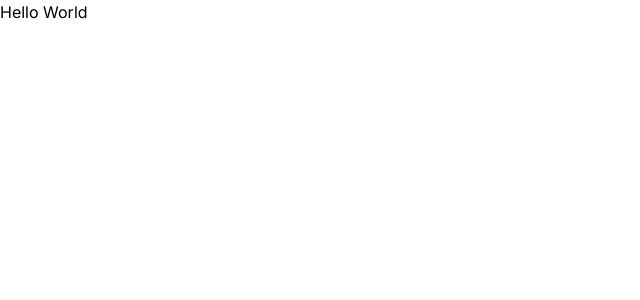
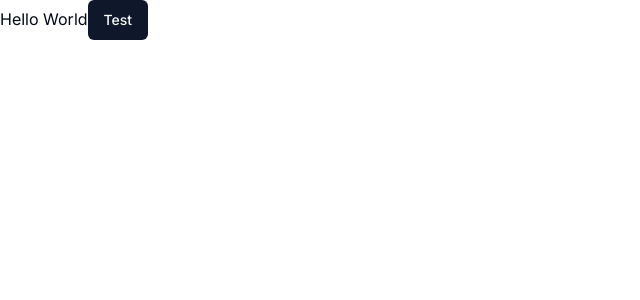
Before and after one commit to bedirhanyildirim/fsmvu.com, a Next.js app: page / in a window 1280 px wide. Shown: the top 300 px of the page, without its empty margins (0-640 px from the left). Built offline with nearby package versions, Linux system fonts and the light colour scheme.

Commit message:
feat: shadcn ui added

```diff
--- a/app/globals.css
+++ b/app/globals.css
@@ -1,3 +1,76 @@
 @tailwind base;
 @tailwind components;
 @tailwind utilities;
+
+@layer base {
+  :root {
+    --background: 0 0% 100%;
+    --foreground: 222.2 84% 4.9%;
+
+    --card: 0 0% 100%;
+    --card-foreground: 222.2 84% 4.9%;
+
+    --popover: 0 0% 100%;
+    --popover-foreground: 222.2 84% 4.9%;
+
+    --primary: 222.2 47.4% 11.2%;
+    --primary-foreground: 210 40% 98%;
+
+    --secondary: 210 40% 96.1%;
+    --secondary-foreground: 222.2 47.4% 11.2%;
+
+    --muted: 210 40% 96.1%;
+    --muted-foreground: 215.4 16.3% 46.9%;
+
+    --accent: 210 40% 96.1%;
+    --accent-foreground: 222.2 47.4% 11.2%;
+
+    --destructive: 0 84.2% 60.2%;
+    --destructive-foreground: 210 40% 98%;
+
+    --border: 214.3 31.8% 91.4%;
+    --input: 214.3 31.8% 91.4%;
+    --ring: 222.2 84% 4.9%;
+
+    --radius: 0.5rem;
+  }
+
+  .dark {
+    --background: 222.2 84% 4.9%;
+    --foreground: 210 40% 98%;
+
+    --card: 222.2 84% 4.9%;
+    --card-foreground: 210 40% 98%;
+
+    --popover: 222.2 84% 4.9%;
+    --popover-foreground: 210 40% 98%;
+
+    --primary: 210 40% 98%;
+    --primary-foreground: 222.2 47.4% 11.2%;
+
+    --secondary: 217.2 32.6% 17.5%;
+    --secondary-foreground: 210 40% 98%;
+
+    --muted: 217.2 32.6% 17.5%;
+    --muted-foreground: 215 20.2% 65.1%;
+
+    --accent: 217.2 32.6% 17.5%;
+    --accent-foreground: 210 40% 98%;
+
+    --destructive: 0 62.8% 30.6%;
+    --destructive-foreground: 210 40% 98%;
+
+    --border: 217.2 32.6% 17.5%;
+    --input: 217.2 32.6% 17.5%;
+    --ring: 212.7 26.8% 83.9%;
+  }
+}
+
+@layer base {
+  * {
+    @apply border-border;
+  }
+  body {
+    @apply bg-background text-foreground;
+  }
+}
--- a/app/page.tsx
+++ b/app/page.tsx
@@ -1,3 +1,10 @@
+import { Button } from "@/components/ui/button";
+
 export default function Home() {
-  return <div>Hello World</div>;
+  return (
+    <div>
+      Hello World
+      <Button>Test</Button>
+    </div>
+  );
 }
--- /dev/null
+++ b/components/ui/button.tsx
@@ -0,0 +1,56 @@
+import * as React from "react"
+import { Slot } from "@radix-ui/react-slot"
+import { cva, type VariantProps } from "class-variance-authority"
+
+import { cn } from "@/lib/utils"
+
+const buttonVariants = cva(
+  "inline-flex items-center justify-center whitespace-nowrap rounded-md text-sm font-medium ring-offset-background transition-colors focus-visible:outline-none focus-visible:ring-2 focus-visible:ring-ring focus-visible:ring-offset-2 disabled:pointer-events-none disabled:opacity-50",
+  {
+    variants: {
+      variant: {
+        default: "bg-primary text-primary-foreground hover:bg-primary/90",
+        destructive:
+          "bg-destructive text-destructive-foreground hover:bg-destructive/90",
+        outline:
+          "border border-input bg-background hover:bg-accent hover:text-accent-foreground",
+        secondary:
+          "bg-secondary text-secondary-foreground hover:bg-secondary/80",
+        ghost: "hover:bg-accent hover:text-accent-foreground",
+        link: "text-primary underline-offset-4 hover:underline",
+      },
+      size: {
+        default: "h-10 px-4 py-2",
+        sm: "h-9 rounded-md px-3",
+        lg: "h-11 rounded-md px-8",
+        icon: "h-10 w-10",
+      },
+    },
+    defaultVariants: {
+      variant: "default",
+      size: "default",
+    },
+  }
+)
+
+export interface ButtonProps
+  extends React.ButtonHTMLAttributes<HTMLButtonElement>,
+    VariantProps<typeof buttonVariants> {
+  asChild?: boolean
+}
+
+const Button = React.forwardRef<HTMLButtonElement, ButtonProps>(
+  ({ className, variant, size, asChild = false, ...props }, ref) => {
+    const Comp = asChild ? Slot : "button"
+    return (
+      <Comp
+        className={cn(buttonVariants({ variant, size, className }))}
+        ref={ref}
+        {...props}
+      />
+    )
+  }
+)
+Button.displayName = "Button"
+
+export { Button, buttonVariants }
--- /dev/null
+++ b/lib/utils.ts
@@ -0,0 +1,6 @@
+import { type ClassValue, clsx } from "clsx"
+import { twMerge } from "tailwind-merge"
+
+export function cn(...inputs: ClassValue[]) {
+  return twMerge(clsx(inputs))
+}
--- a/tailwind.config.ts
+++ b/tailwind.config.ts
@@ -1,20 +1,80 @@
-import type { Config } from 'tailwindcss'
+import type { Config } from "tailwindcss"
 
-const config: Config = {
+const config = {
+  darkMode: ["class"],
   content: [
-    './pages/**/*.{js,ts,jsx,tsx,mdx}',
-    './components/**/*.{js,ts,jsx,tsx,mdx}',
-    './app/**/*.{js,ts,jsx,tsx,mdx}',
-  ],
+    './pages/**/*.{ts,tsx}',
+    './components/**/*.{ts,tsx}',
+    './app/**/*.{ts,tsx}',
+    './src/**/*.{ts,tsx}',
+	],
+  prefix: "",
   theme: {
+    container: {
+      center: true,
+      padding: "2rem",
+      screens: {
+        "2xl": "1400px",
+      },
+    },
     extend: {
-      backgroundImage: {
-        'gradient-radial': 'radial-gradient(var(--tw-gradient-stops))',
-        'gradient-conic':
-          'conic-gradient(from 180deg at 50% 50%, var(--tw-gradient-stops))',
+      colors: {
+        border: "hsl(var(--border))",
+        input: "hsl(var(--input))",
+        ring: "hsl(var(--ring))",
+        background: "hsl(var(--background))",
+        foreground: "hsl(var(--foreground))",
+        primary: {
+          DEFAULT: "hsl(var(--primary))",
+          foreground: "hsl(var(--primary-foreground))",
+        },
+        secondary: {
+          DEFAULT: "hsl(var(--secondary))",
+          foreground: "hsl(var(--secondary-foreground))",
+        },
+        destructive: {
+          DEFAULT: "hsl(var(--destructive))",
+          foreground: "hsl(var(--destructive-foreground))",
+        },
+        muted: {
+          DEFAULT: "hsl(var(--muted))",
+          foreground: "hsl(var(--muted-foreground))",
+        },
+        accent: {
+          DEFAULT: "hsl(var(--accent))",
+          foreground: "hsl(var(--accent-foreground))",
+        },
+        popover: {
+          DEFAULT: "hsl(var(--popover))",
+          foreground: "hsl(var(--popover-foreground))",
+        },
+        card: {
+          DEFAULT: "hsl(var(--card))",
+          foreground: "hsl(var(--card-foreground))",
+        },
+      },
+      borderRadius: {
+        lg: "var(--radius)",
+        md: "calc(var(--radius) - 2px)",
+        sm: "calc(var(--radius) - 4px)",
+      },
+      keyframes: {
+        "accordion-down": {
+          from: { height: "0" },
+          to: { height: "var(--radix-accordion-content-height)" },
+        },
+        "accordion-up": {
+          from: { height: "var(--radix-accordion-content-height)" },
+          to: { height: "0" },
+        },
+      },
+      animation: {
+        "accordion-down": "accordion-down 0.2s ease-out",
+        "accordion-up": "accordion-up 0.2s ease-out",
       },
     },
   },
-  plugins: [],
-}
+  plugins: [require("tailwindcss-animate")],
+} satisfies Config
+
 export default config
```
Also changed, not shown: package.json (+10 -4 lines), components.json (added), 1 other file (tests, documents, lock files or other folders).
